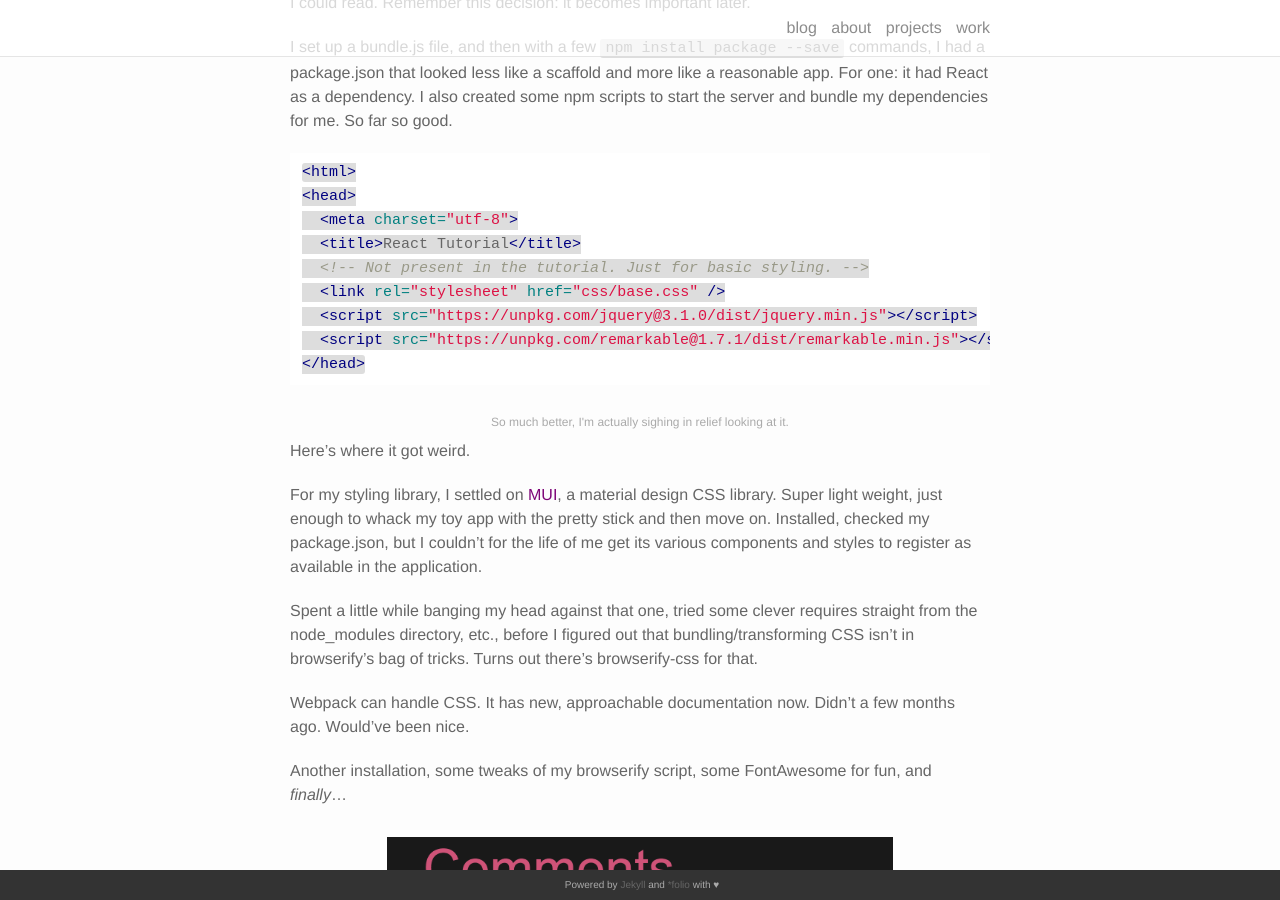
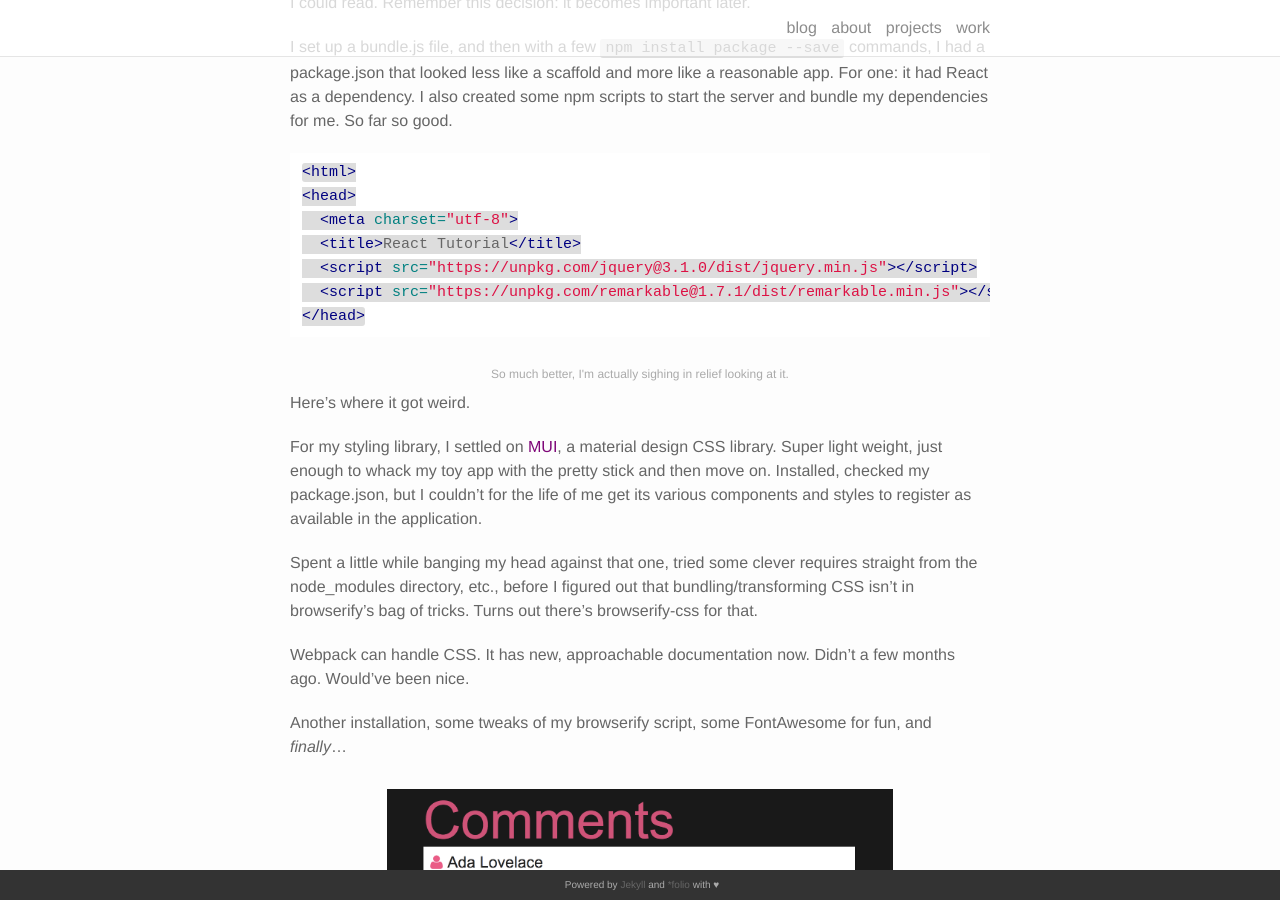
Before and after one commit to kmabrahamson/personal_site, a Jekyll site: the page built from _portfolio/1_react-comment-form.markdown, in a window 1280 px wide and 900 px high, scrolled down 1496 px. Built offline with Jekyll 4.4.1, drawn with Linux system fonts in a browser that asks for light colours; nearby versions of some CDN libraries.

Commit message:
extra link tag in tutorial write-up

```diff
--- a/_portfolio/1_react-comment-form.markdown
+++ b/_portfolio/1_react-comment-form.markdown
@@ -49,8 +49,6 @@ I set up a bundle.js file, and then with a few `npm install package --save` comm
 <head>
   <meta charset="utf-8">
   <title>React Tutorial</title>
-  <!-- Not present in the tutorial. Just for basic styling. -->
-  <link rel="stylesheet" href="css/base.css" />
   <script src="https://unpkg.com/jquery@3.1.0/dist/jquery.min.js"></script>
   <script src="https://unpkg.com/remarkable@1.7.1/dist/remarkable.min.js"></script>
 </head>
```
